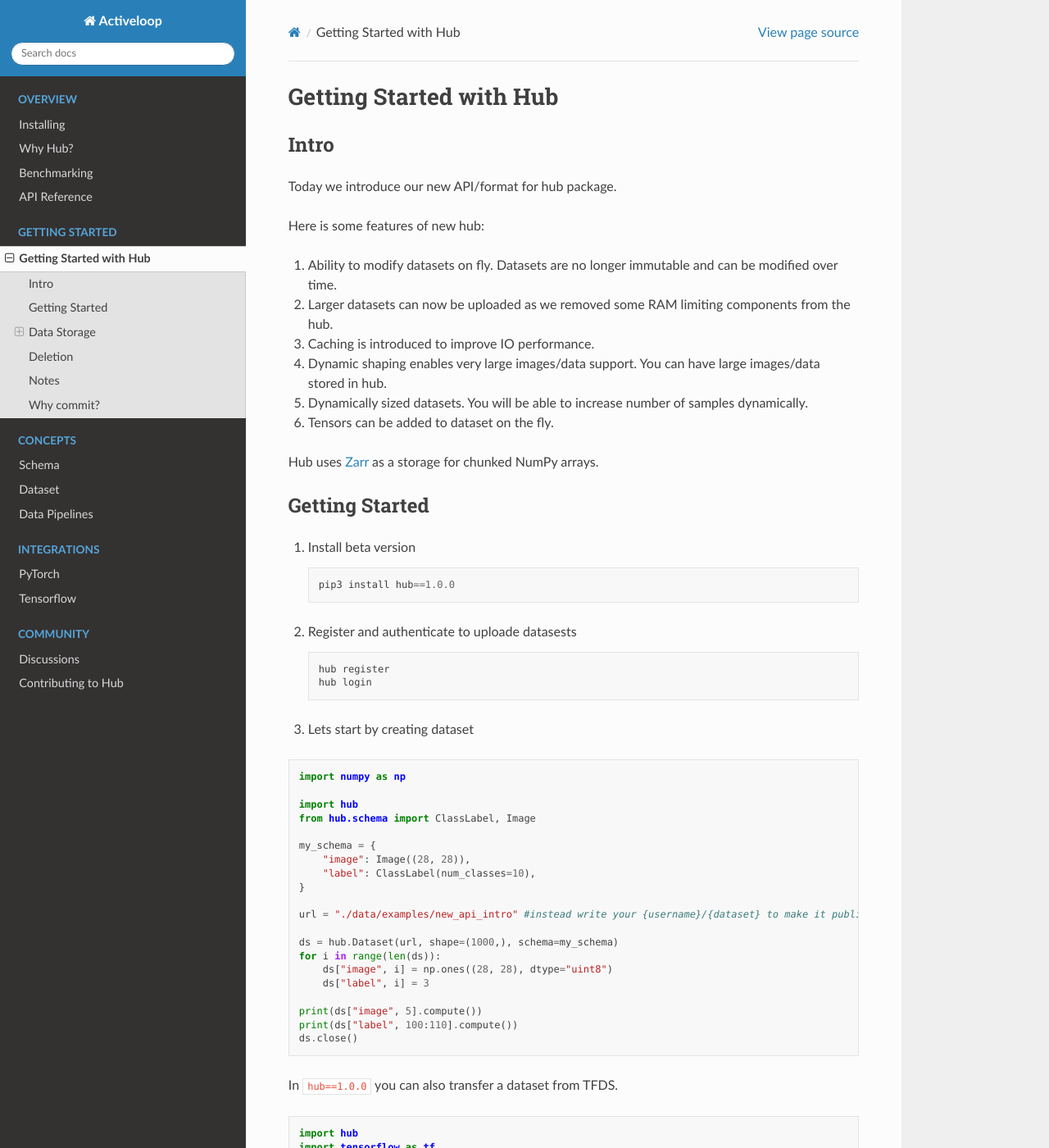
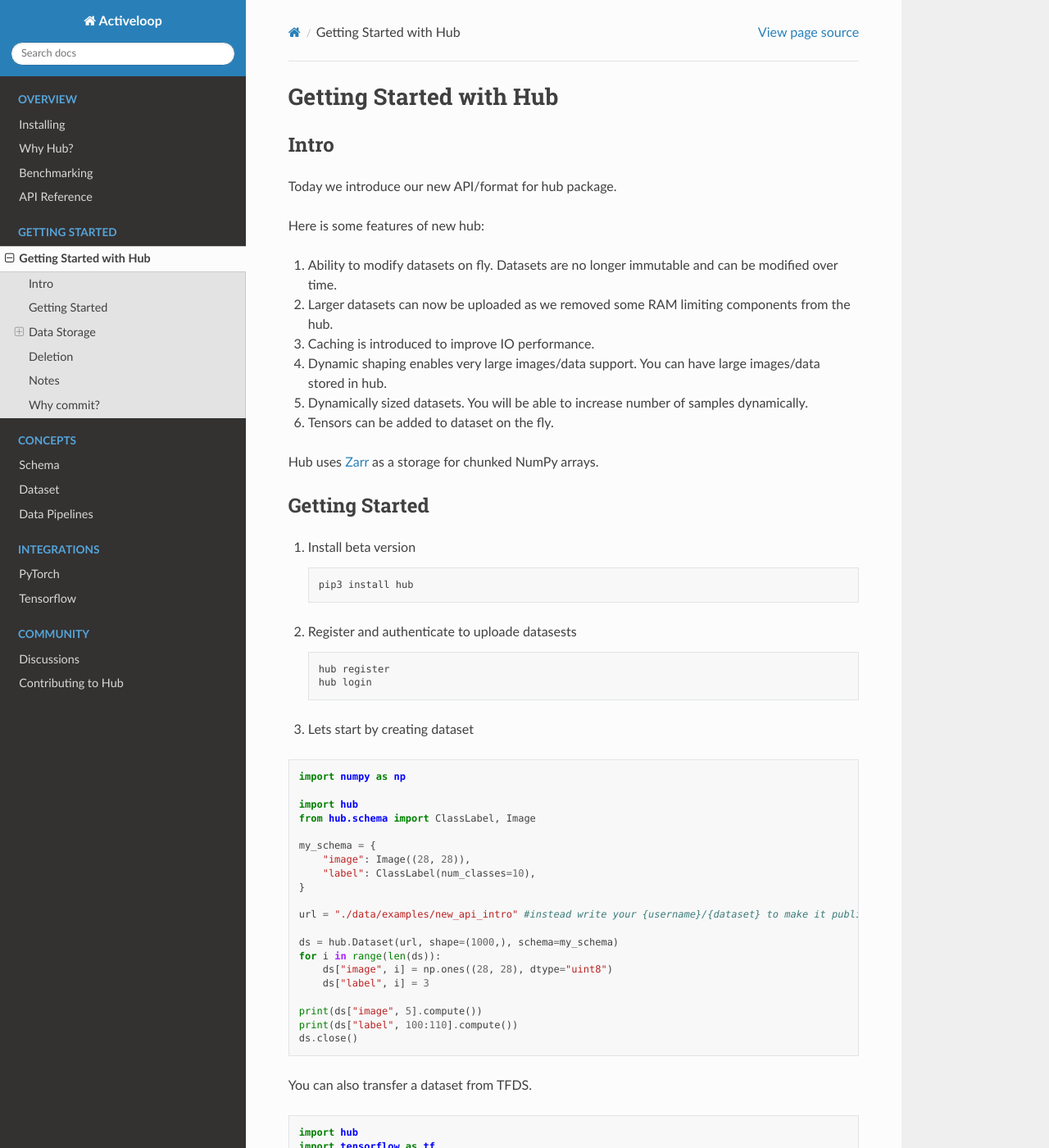
Before and after one commit to activeloopai/deeplake, a Sphinx documentation site: the page built from docs/source/simple.md, in a window 1280 px wide and 1400 px high. Shown: the whole window at 82% size. Built offline with Sphinx 7.4.7 and the Read the Docs theme 2.0.0, drawn with Linux system fonts in a browser that asks for light colours.

Commit message:
remove old version references

````diff
--- a/docs/source/simple.md
+++ b/docs/source/simple.md
@@ -18,7 +18,7 @@ Hub uses [Zarr](https://zarr.readthedocs.io/en/stable/) as a storage for chunked
 
 1. Install beta version
     ```
-    pip3 install hub==1.0.0
+    pip3 install hub
     ```
 
 2. Register and authenticate to uploade datasests
@@ -51,7 +51,7 @@ print(ds["label", 100:110].compute())
 ds.close()
 ```
 
-In `hub==1.0.0` you can also transfer a dataset from TFDS.
+You can also transfer a dataset from TFDS.
 ```python
 import hub
 import tensorflow as tf
````
Also changed, not shown: docs/source/installing.md (+2 -2 lines).
